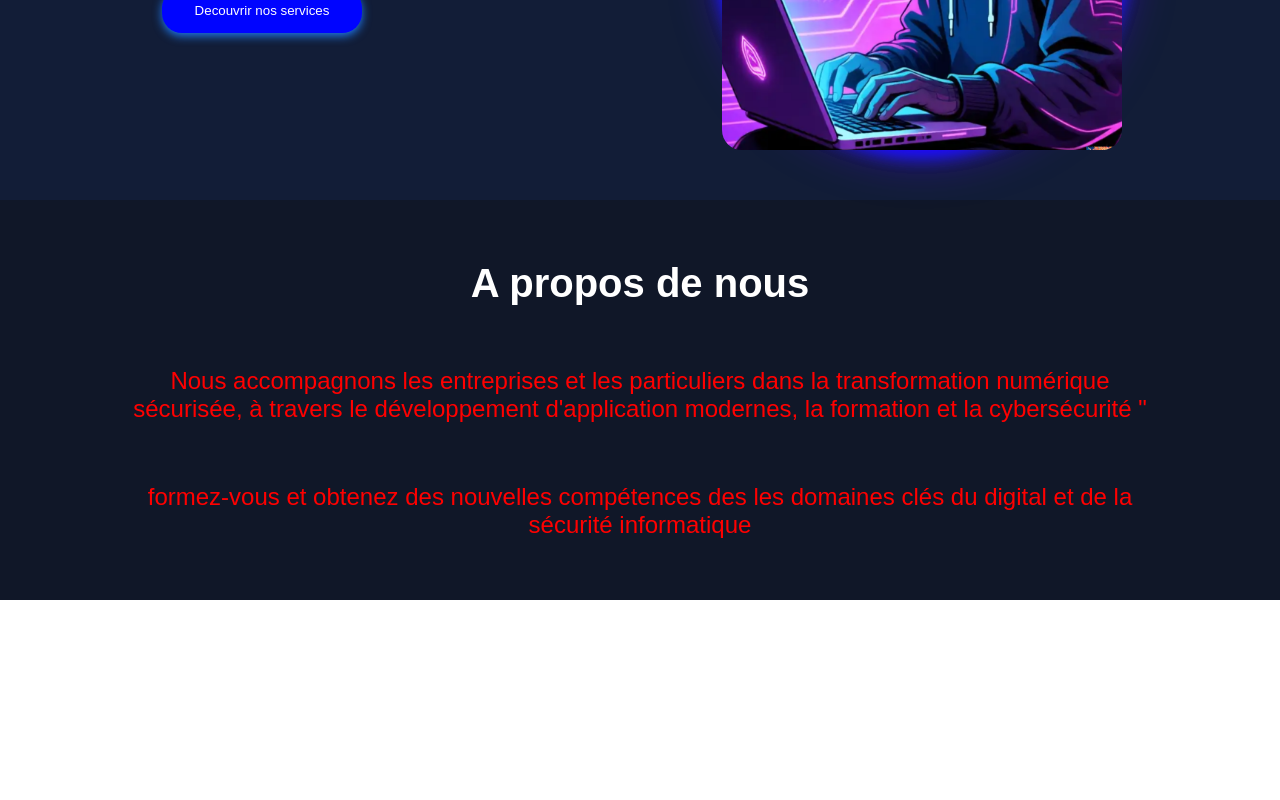
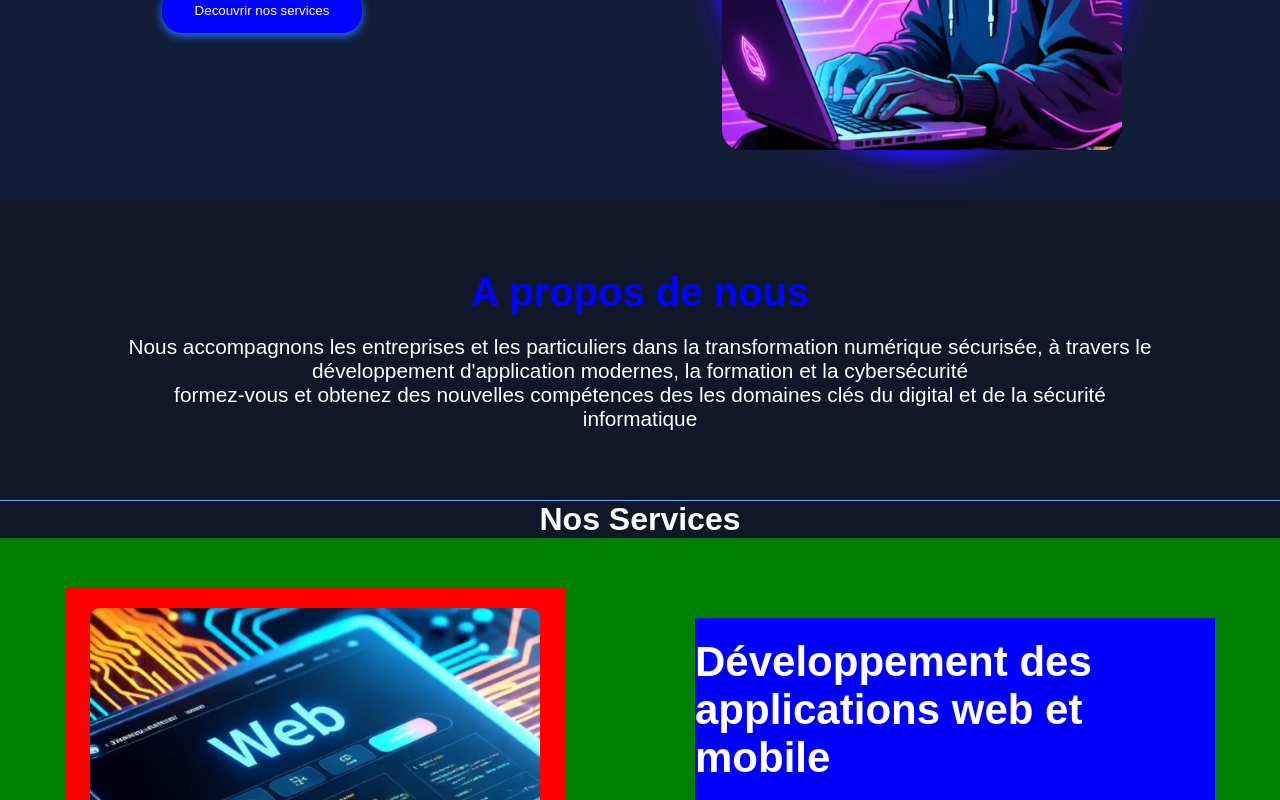
Before and after one commit to Shadow8021/simpleReactWebSIte, a React (Vite) app: page / in a window 1280 px wide. Shown: the part 380-1180 px from the top of the page. Before the commit the page ends 980 px from the top, so only its background shows below. Built offline with nearby package versions, Linux system fonts and the light colour scheme.

Commit message:
fin de la section services

```diff
--- a/src/App.jsx
+++ b/src/App.jsx
@@ -1,8 +1,8 @@
 import './App.css'
-
 import NavBar from './components/Navbar/Navbar'
 import HeroSection from "./components/HeroSection/HeroSection"
 import About from "./components/About/About"
+import { Services } from './components/Servicess/Services'
 
 function App() {
 
@@ -11,6 +11,7 @@ function App() {
       <NavBar />
       <HeroSection />
       <About />
+      <Services />
 
     </>
   )
--- a/src/components/About/About.jsx
+++ b/src/components/About/About.jsx
@@ -2,8 +2,7 @@ import style from "./About.module.css"
 export default function About() {
     return(<div className={style.About}>
         <h2>A propos de nous</h2>
-        <p>Nous accompagnons les entreprises et les particuliers dans la transformation numérique sécurisée, à travers le développement d'application modernes, la formation et la cybersécurité "
-</p>
+        <p>Nous accompagnons les entreprises et les particuliers dans la transformation numérique sécurisée, à travers le développement d'application modernes, la formation et la cybersécurité</p>
 <p>formez-vous et obtenez des nouvelles compétences des les domaines clés du digital et de la sécurité informatique</p>
 
     </div>
--- a/src/components/About/About.module.css
+++ b/src/components/About/About.module.css
@@ -1,28 +1,29 @@
 .About {
     width: 100%;
-    height: 400px;
-    background-color: ;
+    height: 300px;
     display: flex;
     flex-direction: column;
-    place-items: center;
-    justify-content: space-evenly;
+    justify-content: center;
+    align-items: center;
+    padding: 20px auto;
     h2{
-        font-size: calc(2.5rem)
+        font-size: calc(2.5rem);
+        color: rgb(0, 4, 255);
+        margin-bottom: 20px;
     }
 
     p{
         text-wrap: wrap;
         max-width: calc(80%);
-        color: red;
+        color: white;
         text-align: center;
-        font-size: calc(1.5rem)
+        font-size: calc(1.3rem);
 
     }
     .infotext{
         text-wrap: wrap;
         max-width: calc(80%);
-        color: red;
         text-align: center;
-        font-size: calc(1.5rem)
+
     }
 }
--- /dev/null
+++ b/src/components/Servicess/Services.jsx
@@ -0,0 +1,40 @@
+import { datas } from "./man"
+import "./services.css"
+// import image from "../../assets/images/services/img3.png"
+
+
+export const Services = () => {
+  return (
+    <div className='services'>
+      <h2 className="serviceH">Nos Services</h2>
+      {datas.map((data) => (
+        <div className={data.id % 2 == 0 ? `serviceCard` : "serviceCard2"}>
+          <div className="serviceInfo">
+            <h2 className="titreService">{data.titre}</h2>
+            <p className="sousTitre">{data.sousTitre}</p>
+          </div>
+          <div className='serviceImageContainer'>
+            <img src={data.image} alt="logo" className='serviceImage' />
+          </div>
+        </div>
+      ))}
+    </div>
+
+
+  );
+}
+
+
+
+
+// <div className='serviceCard'>
+//   <div >
+//     <h2> Developpement web et mobile</h2>
+//     <p>Creation des site vitrines, e-commerces,web apps</p>
+//     <p>Applications Android/iOS</p>
+//     <p>Maintenance et hébergement</p>
+//   </div>
+//   <div className='serviceImageContainer'>
+//     <img src={image} alt="logo" className='serviceImage' />
+//   </div>
+// </div>
--- /dev/null
+++ b/src/components/Servicess/man.js
@@ -0,0 +1,25 @@
+
+import image1 from "../../assets/images/services/img1.png"
+import image2 from "../../assets/images/services/img2.png"
+import image3 from "../../assets/images/services/img3.png"
+export let datas = [
+    {
+        id: 1,
+        titre: "Développement des applications web et mobile",
+        sousTitre: "Creation des site vitrines, e-commerces,web apps Applications Android/iOS Maintenance et hébergement",
+        image: image3
+    },
+    {
+        id: 2,
+        titre: "Cybersécurité et audits",
+        sousTitre: "Test d'intrusion (pentest)  Sécurité reseau & cloud  Sensibilisation à la sécurité(phising, mots de passe, ect.) Audit de conformité",
+        image: image1
+    },
+    {
+        id: 3,
+        titre: "Formation et certifications",
+        sousTitre: "Formations certifiantes en ligne ou en presentiel Ateliers pratiques sur Python, Linux, Hacking éthique; ect. Accompagnement pour OSCP, CE Audit de conformité",
+        image: image2
+    },
+
+]
--- /dev/null
+++ b/src/components/Servicess/services.css
@@ -0,0 +1,93 @@
+.serviceH {
+    font-size: calc(2rem);
+}
+
+.services {
+    width: 100%;
+    height: auto;
+    display: flex;
+    flex-direction: column;
+    place-items: center;
+    max-width: 100%;
+    border-top: solid rgb(128, 158, 255) 1px;
+}
+
+.serviceCard {
+    width: 100%;
+    height: 500px;
+    background-color: green;
+    flex-wrap: wrap;
+    display: flex;
+    flex-direction: row;
+    gap: 2;
+    place-items: center;
+    justify-content: space-around;
+    border-bottom: solid black 6px;
+    position: relative;
+
+}
+
+.serviceCard2 {
+    width: 100%;
+    height: 500px;
+    background-color: green;
+    flex-wrap: wrap;
+    display: flex;
+    flex-direction: row-reverse;
+    gap: 2;
+    place-items: center;
+    justify-content: space-around;
+    border-bottom: solid black 6px;
+    position: relative;
+
+}
+
+
+
+
+
+
+
+
+.serviceImageContainer {
+    width: calc(500px);
+    height: 400px;
+    position: relative;
+    background-color: red;
+
+
+}
+
+.serviceImage {
+    width: 90%;
+    height: calc(90%);
+    position: absolute;
+    object-fit: cover;
+    border-radius: 10px;
+    min-height: 300px;
+    top: 50%;
+    left: 50%;
+    transform: translate(-50% -50%);
+
+
+
+}
+
+.serviceInfo {
+    background-color: blue;
+    max-width: 100%;
+    height: 300px;
+    min-height: 200px;
+    padding: 20px 0;
+}
+
+.sousTitre {
+    max-width: 520px;
+    font-size: calc(20px);
+    margin: 20px 0;
+}
+
+.titreService {
+    max-width: 500px;
+    font-size: calc(3rem - 6px);
+}
--- /dev/null
+++ b/src/components/partenaires/partenaire.jsx
@@ -0,0 +1,5 @@
+export const partenaire = () => {
+    return (
+        <div>partenaire</div>
+    )
+}
```
Also changed, not shown: 1 other file (tests, documents, lock files or other folders).
